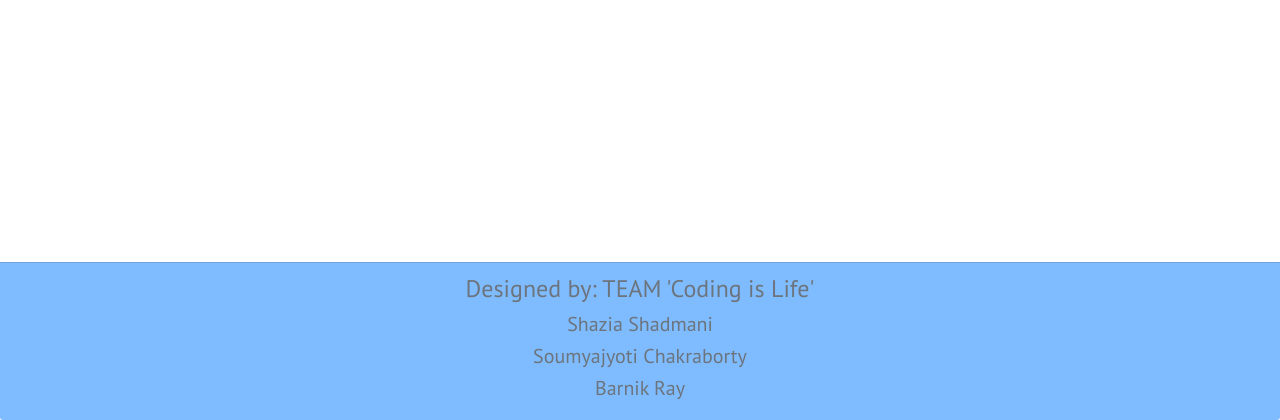
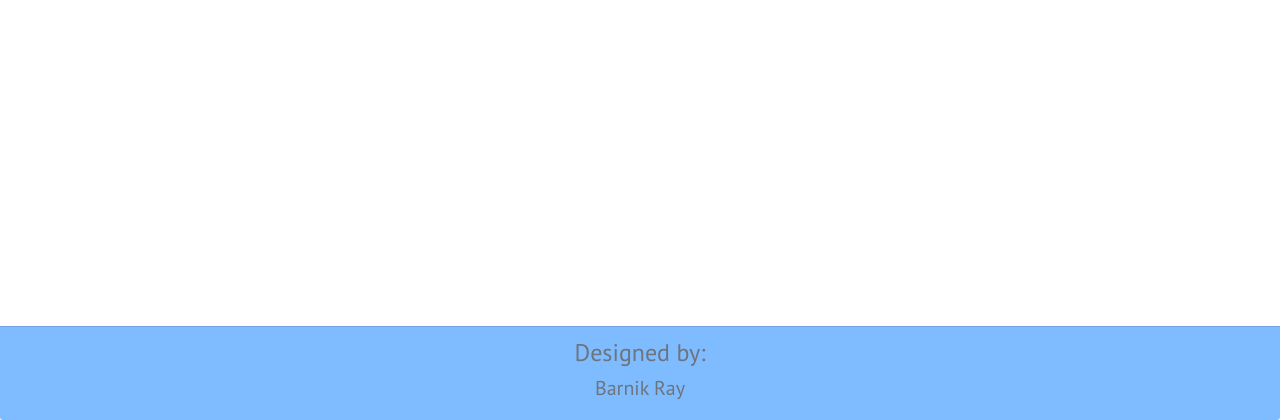
Before and after one commit to BarnikRay/chatbot, a Django app: template templates/thankyou.html in a window 1280 px wide. Shown: the part 380-800 px from the top of the page. Run offline with Django 3.2, Linux system fonts and the light colour scheme; the template is opened without the code that fills it, so the values that code supplies are empty; some libraries are stand-ins or nearby versions.

Commit message:
change salutation

```diff
--- a/templates/thankyou.html
+++ b/templates/thankyou.html
@@ -17,9 +17,7 @@
             </div>
         </div>
         <div class="card-footer flex-row justify-content-center text-center">
-            <h4>Designed by: TEAM 'Coding is Life'</h4>
-            <h5>Shazia Shadmani</h5>
-            <h5>Soumyajyoti Chakraborty</h5>
+            <h4>Designed by:</h4>
             <h5>Barnik Ray</h5>
         </div>
     </div>
```
Also changed, not shown: db.sqlite3.
